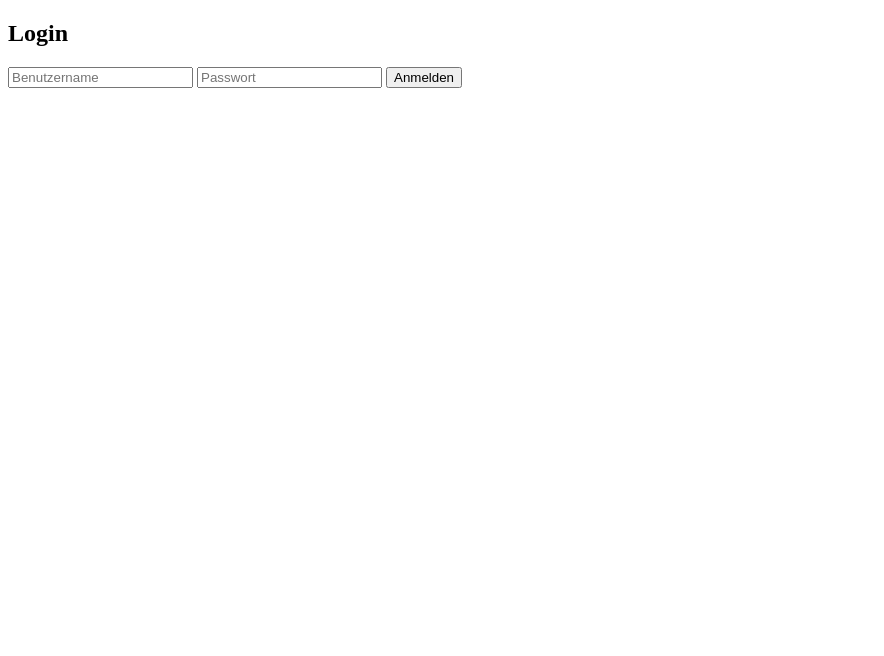
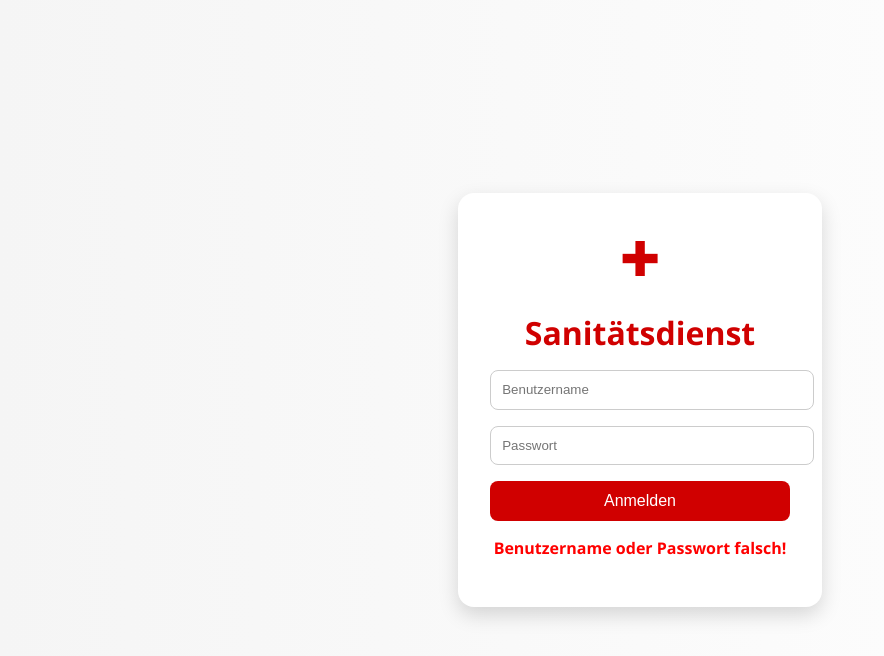
Before and after one commit to CWG-Zittau/ssd, a plain HTML site: page index.html in a window 1280 px wide. Both pictures are taken after a click on the button "Anmelden". Shown: the whole page, without its empty margins (0-884 px from the left). Drawn offline with Linux system fonts and the light colour scheme.

Commit message:
Update index.html

```diff
--- a/index.html
+++ b/index.html
@@ -3,34 +3,98 @@
 <head>
   <meta charset="UTF-8" />
   <meta name="viewport" content="width=device-width, initial-scale=1" />
-<title>Login Beispiel</title>
+  <title>Schulsanitätsdienst Login</title>
+  <style>
+    body {
+      font-family: 'Segoe UI', sans-serif;
+      background: linear-gradient(to right, #f5f5f5, #ffffff);
+      display: flex;
+      justify-content: center;
+      align-items: center;
+      height: 100vh;
+      margin: 0;
+    }
+
+    .login-box {
+      background: white;
+      padding: 2rem;
+      border-radius: 1rem;
+      box-shadow: 0 8px 20px rgba(0, 0, 0, 0.15);
+      width: 300px;
+      text-align: center;
+    }
+
+    .login-box h1 {
+      margin-bottom: 1rem;
+      color: #d00000;
+    }
+
+    .cross {
+      font-size: 3rem;
+      color: #d00000;
+      margin-bottom: 0.5rem;
+    }
+
+    input {
+      width: 100%;
+      padding: 0.7rem;
+      margin-bottom: 1rem;
+      border: 1px solid #ccc;
+      border-radius: 0.5rem;
+    }
+
+    button {
+      width: 100%;
+      padding: 0.7rem;
+      background-color: #d00000;
+      color: white;
+      border: none;
+      border-radius: 0.5rem;
+      cursor: pointer;
+      font-size: 1rem;
+    }
+
+    button:hover {
+      background-color: #a80000;
+    }
+
+    #message {
+      margin-top: 1rem;
+      font-weight: bold;
+    }
+  </style>
 </head>
 <body>
-  <h2>Login</h2>
-  <input id="username" placeholder="Benutzername" />
-  <input id="password" type="password" placeholder="Passwort" />
+  <div class="login-box">
+    <div class="cross">✚</div>
+    <h1>Sanitätsdienst</h1>
+    <input type="text" id="username" placeholder="Benutzername" />
+    <input type="password" id="password" placeholder="Passwort" />
     <button onclick="login()">Anmelden</button>
-  <p id="message" style="color:red;"></p>
+    <p id="message"></p>
+  </div>
 
   <script>
     const users = {
       "mustermann.max": "geheim123",
-    "test": "12345"
-    "roitsch.finn" : "#Fi5ccwg"
+      "sanitest": "12345"
     };
 
     function login() {
       const username = document.getElementById("username").value.trim();
       const password = document.getElementById("password").value;
+      const msg = document.getElementById("message");
 
       if(users[username] && users[username] === password) {
-      document.getElementById("message").style.color = "green";
-      document.getElementById("message").textContent = "Login erfolgreich!";
-      // Hier kannst du z.B. auf eine andere Seite weiterleiten:
-      // window.location.href = "dashboard.html";
+        msg.style.color = "green";
+        msg.textContent = "Login erfolgreich! Weiterleitung...";
+        // Beispielhafte Weiterleitung:
+        setTimeout(() => {
+          window.location.href = "einsatzprotokoll.html"; // kannst du später erstellen
+        }, 1500);
       } else {
-      document.getElementById("message").style.color = "red";
-      document.getElementById("message").textContent = "Benutzername oder Passwort falsch!";
+        msg.style.color = "red";
+        msg.textContent = "Benutzername oder Passwort falsch!";
       }
     }
   </script>
```
Lines whose indentation alone changed are shown as unchanged.
